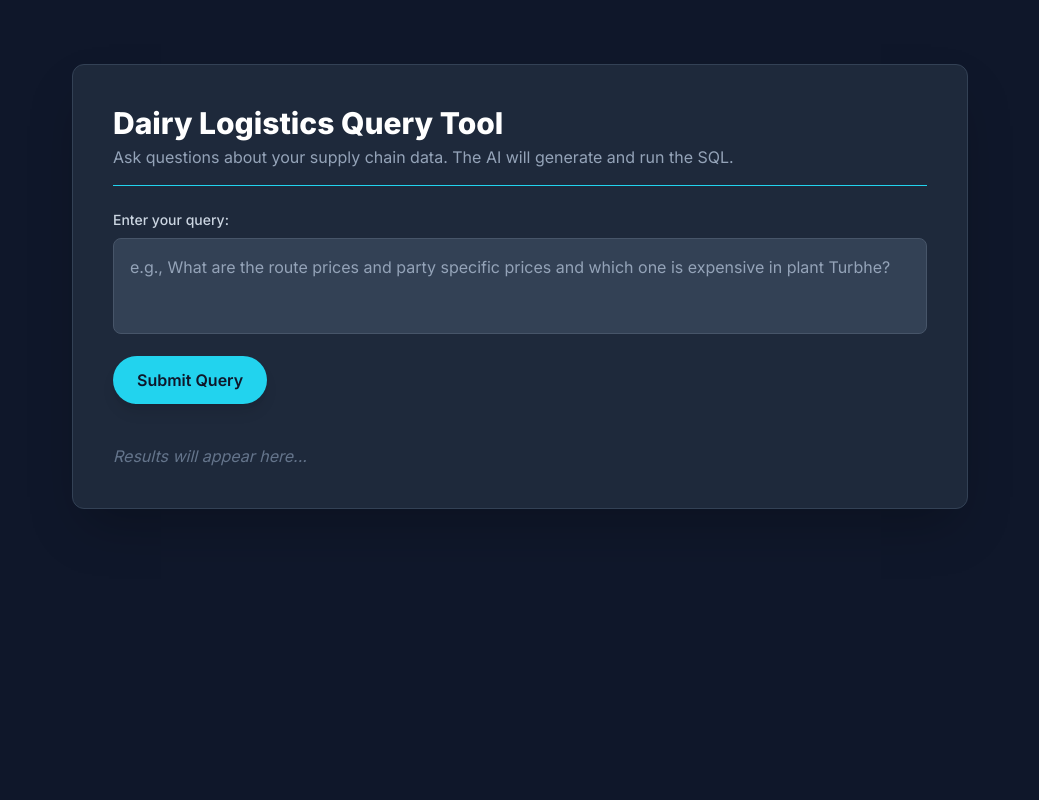
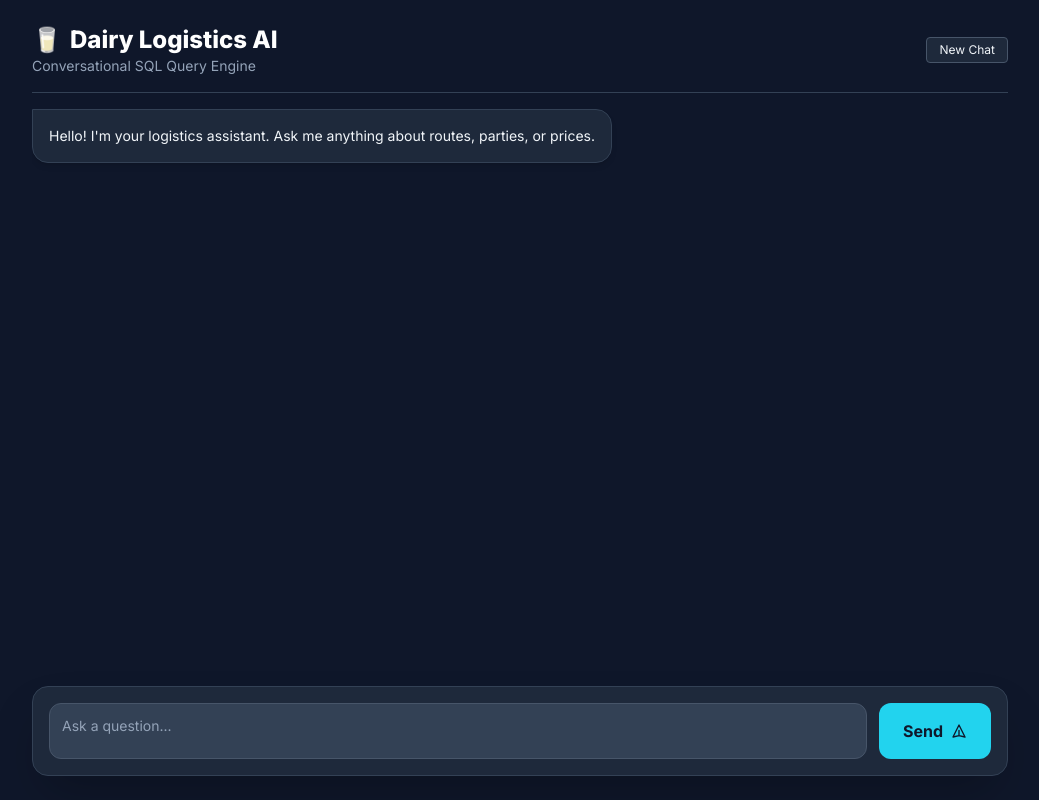
Before and after one commit to SOUGUR/LLM-SQL-Database, a Django app: page / in a window 1280 px wide. Shown: the whole page, without its empty margins (120-1159 px from the left). Run offline with Django 5.2, Linux system fonts and the light colour scheme; some libraries are stand-ins or nearby versions.

Commit message:
added Conversational Buffer Window Memory

```diff
--- a/templates/index.html
+++ b/templates/index.html
@@ -4,245 +4,196 @@
     <meta charset="UTF-8">
     <meta name="viewport" content="width=device-width, initial-scale=1.0">
     <title>Milk Logistics Analytics Chatbot</title>
-    <!-- Load Tailwind CSS -->
     <script src="https://cdn.tailwindcss.com"></script>
     <style>
-        /* Define Inter font and set base styling */
         @import url('https://fonts.googleapis.com/css2?family=Inter:wght@100..900&display=swap');
         :root {
-            --dark-blue: #0f172a; /* Tailwind slate-900 */
-            --light-cyan: #22d3ee; /* Tailwind cyan-400 */
+            --dark-blue: #0f172a;
+            --light-cyan: #22d3ee;
         }
-        body {
-            font-family: 'Inter', sans-serif;
-        }
-        /* Custom scrollbar for pre blocks */
-        pre::-webkit-scrollbar {
-            height: 6px;
-        }
-        pre::-webkit-scrollbar-thumb {
-            background-color: var(--light-cyan);
-            border-radius: 3px;
-        }
-        pre::-webkit-scrollbar-track {
-            background-color: var(--dark-blue);
-        }
+        body { font-family: 'Inter', sans-serif; overflow: hidden; }
+
+        .custom-scrollbar::-webkit-scrollbar { width: 6px; height: 6px; }
+        .custom-scrollbar::-webkit-scrollbar-thumb { background-color: #334155; border-radius: 10px; }
+        .custom-scrollbar::-webkit-scrollbar-track { background-color: transparent; }
+
+        .chat-container { height: calc(100vh - 220px); }
+        .message-appear { animation: fadeIn 0.3s ease-out forwards; }
+        @keyframes fadeIn { from { opacity: 0; transform: translateY(10px); } to { opacity: 1; transform: translateY(0); } }
     </style>
 </head>
-<body class="bg-slate-900 text-slate-100 min-h-screen p-4 sm:p-8 flex items-start justify-center">
+<body class="bg-slate-900 text-slate-100 min-h-screen flex flex-col items-center">
 
-    <div class="w-full max-w-4xl bg-slate-800 p-6 sm:p-10 rounded-xl shadow-2xl border border-slate-700 space-y-6 mt-8">
+    <div class="w-full max-w-5xl flex flex-col h-screen p-4 sm:p-6">
 
-        <header class="border-b border-cyan-400 pb-4">
-            <h1 class="text-3xl font-extrabold text-white">Dairy Logistics Query Tool</h1>
-            <p class="text-slate-400 mt-1">Ask questions about your supply chain data. The AI will generate and run the SQL.</p>
+        <header class="flex justify-between items-center border-b border-slate-700 pb-4 mb-4">
+            <div>
+                <h1 class="text-2xl font-extrabold text-white flex items-center gap-2">
+                    <span class="text-cyan-400">🥛</span> Dairy Logistics AI
+                </h1>
+                <p class="text-slate-400 text-xs sm:text-sm">Conversational SQL Query Engine</p>
+            </div>
+            <button onclick="window.location.reload()" class="text-xs bg-slate-800 hover:bg-slate-700 px-3 py-1 rounded border border-slate-600">New Chat</button>
         </header>
 
-        <!-- Input Area -->
-        <div>
-            <label for="question" class="block text-sm font-medium text-slate-300 mb-2">Enter your query:</label>
-            <textarea
-                id="question"
-                placeholder="e.g., What are the route prices and party specific prices and which one is expensive in plant Turbhe?"
-                class="w-full h-24 p-4 text-white bg-slate-700 border border-slate-600 rounded-lg focus:ring-cyan-500 focus:border-cyan-500 resize-none placeholder-slate-400 transition duration-150"
-            ></textarea>
-
-            <button
-                onclick="ask()"
-                class="mt-4 w-full sm:w-auto px-6 py-3 font-semibold text-slate-900 bg-cyan-400 rounded-full shadow-lg hover:bg-cyan-300 transition duration-300 ease-in-out transform hover:scale-[1.01] focus:outline-none focus:ring-4 focus:ring-cyan-500 focus:ring-opacity-50"
-            >
-                Submit Query
-            </button>
+        <div id="chatHistory" class="chat-container overflow-y-auto custom-scrollbar space-y-6 pr-2 mb-4">
+            <div class="flex flex-col items-start message-appear">
+                <div class="max-w-[85%] bg-slate-800 p-4 rounded-2xl rounded-tl-none border border-slate-700 shadow-md">
+                    <p class="text-sm">Hello! I'm your logistics assistant. Ask me anything about routes, parties, or prices.</p>
+                </div>
+            </div>
         </div>
 
-        <!-- Output Area -->
-        <div id="output" class="pt-4">
-            <p class="text-slate-500 italic">Results will appear here...</p>
+        <div class="mt-auto bg-slate-800 p-4 rounded-2xl border border-slate-700 shadow-2xl">
+            <div class="flex flex-col sm:flex-row gap-3">
+                <textarea
+                    id="question"
+                    placeholder="Ask a question..."
+                    class="flex-1 h-14 p-3 text-sm text-white bg-slate-700 border border-slate-600 rounded-xl focus:ring-2 focus:ring-cyan-500 focus:outline-none resize-none placeholder-slate-400 transition"
+                ></textarea>
+                <button
+                    onclick="ask()"
+                    id="submitBtn"
+                    class="px-6 py-2 font-bold text-slate-900 bg-cyan-400 rounded-xl hover:bg-cyan-300 transition flex items-center justify-center gap-2"
+                >
+                    <span>Send</span>
+                    <svg class="w-4 h-4" fill="none" stroke="currentColor" viewBox="0 0 24 24"><path stroke-linecap="round" stroke-linejoin="round" stroke-width="2" d="M12 19l9 2-9-18-9 18 9-2zm0 0v-8"></path></svg>
+                </button>
+            </div>
         </div>
-
     </div>
 
     <script>
-        // Define global colors for consistent styling in JS-generated elements
-        const PRIMARY_ACCENT_COLOR = 'text-cyan-400';
-        const BG_SECONDARY_COLOR = 'bg-slate-700';
-        const BG_CODE_COLOR = 'bg-slate-900';
-        const TEXT_CODE_COLOR = 'text-slate-300';
-        const TEXT_ERROR_COLOR = 'text-red-300';
-        const BG_ERROR_COLOR = 'bg-red-900';
-
-        // Exponential backoff configuration for robust fetching
         const MAX_RETRIES = 3;
         const INITIAL_DELAY_MS = 500;
 
         /**
-         * Toggles the visibility of the SQL query block and updates the button text.
+         * Generic Toggle for collapsible sections
          */
-        function toggleSQL() {
-            const container = document.getElementById('sqlContainer');
-            const button = document.getElementById('sqlToggleBtn');
-
-            if (container && button) {
-                // Toggle the 'hidden' class
-                container.classList.toggle('hidden');
-
-                // Update the button text based on the new state
-                if (container.classList.contains('hidden')) {
-                    button.textContent = 'Show Query';
-                } else {
-                    button.textContent = 'Hide Query';
-                }
+        function toggleSection(id, showText, hideText) {
+            const el = document.getElementById(id);
+            const btn = document.getElementById('btn-' + id);
+            if (el.classList.contains('hidden')) {
+                el.classList.remove('hidden');
+                btn.innerText = hideText;
+            } else {
+                el.classList.add('hidden');
+                btn.innerText = showText;
             }
         }
 
-        /**
-         * Converts plain JSON result rows into a responsive HTML table string.
-         * @param {Array<Object>} rows - The data rows from the SQL query result.
-         * @returns {string} The HTML table or a formatted <pre> block.
-         */
         function formatResults(rows) {
-            if (rows.length === 0) {
-                return `<p class="text-slate-400">Query executed, but returned no data.</p>`;
-            }
-
-            // Get headers from the first row keys
+            if (!rows || rows.length === 0) return `<p class="text-slate-400 text-sm italic">No data returned.</p>`;
             const headers = Object.keys(rows[0]);
-
-            let tableHtml = `<div class="overflow-x-auto rounded-lg border border-slate-600 shadow-xl">
-                <table class="min-w-full divide-y divide-slate-600">
-                    <thead class="bg-slate-700">
-                        <tr>`;
-            // Header row
-            headers.forEach(header => {
-                tableHtml += `<th class="px-4 py-3 text-left text-xs font-medium ${PRIMARY_ACCENT_COLOR} uppercase tracking-wider">${header}</th>`;
-            });
-            tableHtml += `</tr></thead>
-                <tbody class="divide-y divide-slate-800">`;
-
-            // Data rows
+            let tableHtml = `<div class="overflow-x-auto rounded-lg border border-slate-700 mt-2 custom-scrollbar shadow-inner bg-slate-900">
+                <table class="min-w-full divide-y divide-slate-700 text-xs">
+                    <thead class="bg-slate-800"><tr>`;
+            headers.forEach(h => tableHtml += `<th class="px-3 py-2 text-left font-semibold text-cyan-400 uppercase">${h}</th>`);
+            tableHtml += `</tr></thead><tbody class="divide-y divide-slate-800">`;
             rows.forEach(row => {
-                tableHtml += `<tr class="bg-slate-800 hover:bg-slate-700 transition duration-150">`;
-                headers.forEach(header => {
-                    // Simple conversion of value to string for display
-                    const value = row[header] !== null && row[header] !== undefined ? row[header].toString() : 'NULL';
-                    tableHtml += `<td class="px-4 py-3 whitespace-nowrap text-sm text-slate-200">${value}</td>`;
+                tableHtml += `<tr class="hover:bg-slate-800/50">`;
+                headers.forEach(h => {
+                    const val = row[h] !== null ? row[h] : 'NULL';
+                    tableHtml += `<td class="px-3 py-2 text-slate-300">${val}</td>`;
                 });
                 tableHtml += `</tr>`;
             });
-
-            tableHtml += `</tbody></table></div>`;
-            return tableHtml;
+            return tableHtml + `</tbody></table></div>`;
         }
 
         async function ask() {
-            const q = document.getElementById('question').value.trim();
-            const out = document.getElementById('output');
+            const inputEl = document.getElementById('question');
+            const chatHistory = document.getElementById('chatHistory');
+            const question = inputEl.value.trim();
+            if (!question) return;
 
-            if (!q) {
-                out.innerHTML = `<div class="p-4 ${BG_ERROR_COLOR} ${TEXT_ERROR_COLOR} rounded-lg shadow-md mt-4 border border-red-700">
-                    Please enter a question.
+            chatHistory.innerHTML += `
+                <div class="flex flex-col items-end message-appear">
+                    <div class="max-w-[85%] bg-cyan-600 text-white p-3 rounded-2xl rounded-tr-none shadow-md">
+                        <p class="text-sm">${question}</p>
+                    </div>
                 </div>`;
-                return;
-            }
 
-            out.innerHTML = `<div class="text-center mt-4 p-4 text-cyan-400">
-                <svg class="animate-spin h-5 w-5 mr-3 inline-block" xmlns="http://www.w3.org/2000/svg" fill="none" viewBox="0 0 24 24">
-                    <circle class="opacity-25" cx="12" cy="12" r="10" stroke="currentColor" stroke-width="4"></circle>
-                    <path class="opacity-75" fill="currentColor" d="M4 12a8 8 0 018-8V0C5.373 0 0 5.373 0 12h4zm2 5.291A7.962 7.962 0 014 12H0c0 3.042 1.135 5.824 3 7.938l3-2.647z"></path>
-                </svg>
-                Processing query and contacting LLM...
-            </div>`;
+            inputEl.value = '';
+            chatHistory.scrollTop = chatHistory.scrollHeight;
 
-            let res = null;
-            let lastError = null;
+            const loadingId = 'loading-' + Date.now();
+            chatHistory.innerHTML += `
+                <div id="${loadingId}" class="flex flex-col items-start message-appear">
+                    <div class="bg-slate-800 p-4 rounded-2xl border border-slate-700 shadow-md flex items-center gap-3">
+                        <div class="animate-spin h-4 w-4 border-2 border-cyan-400 border-t-transparent rounded-full"></div>
+                        <span class="text-sm text-slate-400">Querying database...</span>
+                    </div>
+                </div>`;
+            chatHistory.scrollTop = chatHistory.scrollHeight;
 
-            for (let i = 0; i < MAX_RETRIES; i++) {
-                try {
+            let responseData = null;
+            let errorMsg = null;
+
+            try {
+                let res;
+                for (let i = 0; i < MAX_RETRIES; i++) {
                     res = await fetch('/chatbot/api/query/', {
                         method: 'POST',
                         headers: {'Content-Type': 'application/json'},
-                        body: JSON.stringify({question: q})
+                        body: JSON.stringify({question: question})
                     });
-
-                    if (res.ok) {
-                        break; // Success!
-                    } else if (res.status === 429 || res.status >= 500) {
-                        // Rate limit or server error - implement exponential backoff
-                        lastError = `Server responded with status ${res.status}. Retrying...`;
-                        console.warn(lastError);
-                        await new Promise(resolve => setTimeout(resolve, INITIAL_DELAY_MS * Math.pow(2, i)));
-                        continue;
-                    } else {
-                        // Other client errors (400, 404, etc.) - break loop and report error
-                        lastError = `Request failed with status ${res.status}.`;
-                        break;
-                    }
-                } catch (e) {
-                    lastError = `Network error: ${e.message}. Retrying...`;
-                    console.error(lastError);
-                    await new Promise(resolve => setTimeout(resolve, INITIAL_DELAY_MS * Math.pow(2, i)));
+                    if (res.ok) break;
+                    await new Promise(r => setTimeout(r, INITIAL_DELAY_MS * Math.pow(2, i)));
                 }
+                if (!res.ok) throw new Error(`Server Error (${res.status})`);
+                responseData = await res.json();
+            } catch (e) {
+                errorMsg = e.message;
             }
 
-            if (!res || !res.ok) {
-                 out.innerHTML = `<div class="p-4 ${BG_ERROR_COLOR} ${TEXT_ERROR_COLOR} rounded-lg shadow-md mt-4 border border-red-700">
-                    <p class="font-bold">❌ Connection Error</p>
-                    <p>Failed to connect to the backend after ${MAX_RETRIES} attempts. Details: ${lastError || 'Unknown error.'}</p>
-                </div>`;
-                return;
-            }
+            document.getElementById(loadingId).remove();
 
-            // Process successful response
-            try {
-                const data = await res.json();
-
-                if (data.error) {
-                    out.innerHTML = `<div class="p-4 ${BG_ERROR_COLOR} ${TEXT_ERROR_COLOR} rounded-lg shadow-md mt-4 border border-red-700">
-                        <p class="font-bold">❌ AI or SQL Execution Error:</p>
-                        <p class="mt-1 text-sm">${data.error}</p>
-                    </div>`;
-                } else {
-                    const sql = data.sql || 'N/A';
-                    const rows = data.result || [];
-
-                    let html = `<div class="space-y-6">`;
-
-                    // 1. Generated SQL Display with Toggle Button
-                    html += `<div class="p-4 ${BG_SECONDARY_COLOR} rounded-xl shadow-inner border border-slate-700">
-                        <div class="flex justify-between items-center mb-3">
-                            <h3 class="text-xl font-bold ${PRIMARY_ACCENT_COLOR} flex items-center">
-                                <svg class="w-5 h-5 mr-2" fill="none" stroke="currentColor" viewBox="0 0 24 24" xmlns="http://www.w3.org/2000/svg"><path stroke-linecap="round" stroke-linejoin="round" stroke-width="2" d="M9 3v2m6-2v2M9 19v2m6-2v2M5 9H3m2 6H3m18-6h-2m2 6h-2M7 19h10a2 2 0 002-2V7a2 2 0 00-2-2H7a2 2 0 00-2 2v10a2 2 0 002 2z"></path></svg>
-                                Generated SQL Query
-                            </h3>
-                            <button id="sqlToggleBtn" onclick="toggleSQL()" class="text-sm px-3 py-1 bg-slate-600 hover:bg-slate-500 rounded-full transition duration-150 text-slate-300">
-                                Show Query
-                            </button>
-                        </div>
-                        <div id="sqlContainer" class="hidden">
-                            <pre class="whitespace-pre-wrap overflow-x-auto font-mono text-sm ${BG_CODE_COLOR} p-4 rounded-lg ${TEXT_CODE_COLOR} border border-slate-700">${sql}</pre>
+            const aiMsgId = 'ai-' + Date.now();
+            if (errorMsg || (responseData && responseData.error)) {
+                chatHistory.innerHTML += `
+                    <div class="flex flex-col items-start message-appear">
+                        <div class="max-w-[90%] bg-red-900/30 border border-red-700 p-4 rounded-2xl text-red-200">
+                            <p class="text-sm font-bold">Error</p>
+                            <p class="text-xs">${errorMsg || responseData.error}</p>
                         </div>
                     </div>`;
+            } else {
+                const sql = responseData.sql || '-- No SQL provided';
+                const rows = responseData.result || [];
+                const tableId = 'table-' + aiMsgId;
+                const sqlId = 'sql-' + aiMsgId;
 
-                    // 2. Query Results Display
-                    html += `<div class="p-4 ${BG_SECONDARY_COLOR} rounded-xl shadow-inner border border-slate-700">
-                        <h3 class="text-xl font-bold ${PRIMARY_ACCENT_COLOR} mb-3 flex items-center">
-                            <svg class="w-5 h-5 mr-2" fill="none" stroke="currentColor" viewBox="0 0 24 24" xmlns="http://www.w3.org/2000/svg"><path stroke-linecap="round" stroke-linejoin="round" stroke-width="2" d="M4 7v10a2 2 0 002 2h12a2 2 0 002-2V7M4 7h16M4 7l-2 4m2-4l-2-4m16 4l2-4m-2 4h2M12 21V12M7 5h10a2 2 0 012 2v2a2 2 0 01-2 2H7a2 2 0 01-2-2V7a2 2 0 012-2z"></path></svg>
-                            Query Results (${rows.length} rows)
-                        </h3>
-                        ${formatResults(rows)}
+                chatHistory.innerHTML += `
+                    <div class="flex flex-col items-start message-appear w-full">
+                        <div class="max-w-[95%] w-full bg-slate-800 p-4 rounded-2xl rounded-tl-none border border-slate-700 shadow-lg space-y-4">
+
+                            <div class="flex justify-between items-center">
+                                <span class="text-xs font-bold text-cyan-400 uppercase tracking-widest italic">AI Analysis</span>
+                                <div class="flex gap-2">
+                                    <button id="btn-${sqlId}" onclick="toggleSection('${sqlId}', 'Show SQL', 'Hide SQL')" class="text-[10px] bg-slate-700 px-2 py-1 rounded text-slate-300">Show SQL</button>
+                                    <button id="btn-${tableId}" onclick="toggleSection('${tableId}', 'Show Table', 'Hide Table')" class="text-[10px] bg-slate-700 px-2 py-1 rounded text-slate-300">Show Table</button>
+                                </div>
+                            </div>
+
+                            <p class="text-sm">Found <b>${rows.length}</b> records matching your request.</p>
+
+                            <div id="${sqlId}" class="hidden">
+                                <pre class="p-3 bg-slate-950 text-emerald-400 text-xs rounded-lg border border-slate-700 overflow-x-auto custom-scrollbar">${sql}</pre>
+                            </div>
+
+                            <div id="${tableId}" class="hidden">
+                                ${formatResults(rows)}
+                            </div>
+                        </div>
                     </div>`;
+            }
+            chatHistory.scrollTop = chatHistory.scrollHeight;
+        }
 
-                    html += '</div>';
-                    out.innerHTML = html;
-                }
-            } catch (e) {
-                out.innerHTML = `<div class="p-4 ${BG_ERROR_COLOR} ${TEXT_ERROR_COLOR} rounded-lg shadow-md mt-4 border border-red-700">
-                    <p class="font-bold">❌ Parsing Error</p>
-                    <p>Failed to parse the response from the server. This may indicate an unexpected backend issue.</p>
-                </div>`;
-                console.error("Parsing Error:", e);
-            }
-        }
+        document.getElementById('question').addEventListener('keypress', (e) => {
+            if (e.key === 'Enter' && !e.shiftKey) { e.preventDefault(); ask(); }
+        });
     </script>
 </body>
 </html>
```
Also changed, not shown: chatbot/services/rag_query.py (+31 -1 lines), create_mysql_schema_index.py (+43 -2 lines), 8 other files.
